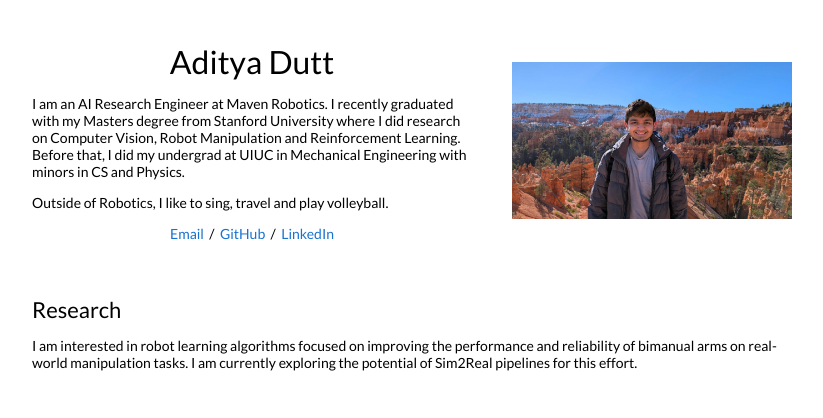
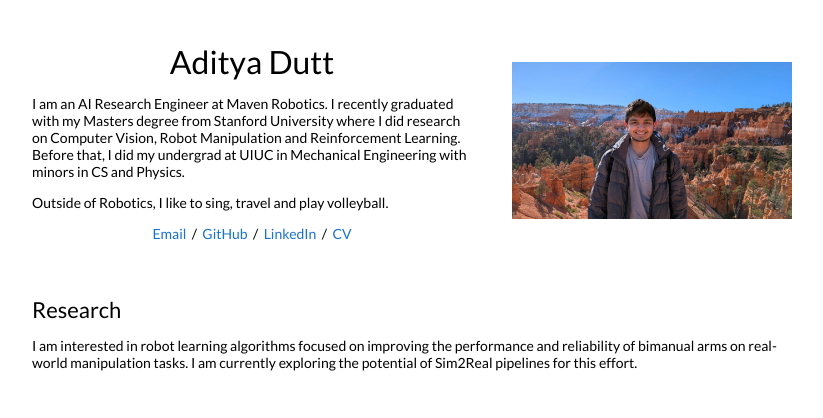
Before and after one commit to adityadutt09/adityadutt09.github.io, a Jekyll site: the page built from _posts/2025-05-15-centennial-ta.markdown, in a window 1280 px wide and 900 px high. Shown: the top 418 px of the window, without its empty margins (228-1051 px from the left). Built offline with Jekyll 4.4.1, drawn with Linux system fonts in a browser that asks for light colours.

```diff
--- a/_layouts/default.html
+++ b/_layouts/default.html
@@ -43,7 +43,8 @@
                 <a target="_blank" href="mailto:{{ site.footer-links.email }}"> Email</a> &nbsp;/&nbsp;
                 <a href="https://github.com/{{ site.footer-links.github }}">GitHub</a> &nbsp;/&nbsp;
                 <!-- <a href="https://scholar.google.com/citations?user={{ site.footer-links.googlescholar }}">Google Scholar</a> &nbsp;/&nbsp; -->
-                <a href="https://www.linkedin.com/in/{{ site.footer-links.linkedin }}"> LinkedIn </a>
+                <a href="https://www.linkedin.com/in/{{ site.footer-links.linkedin }}"> LinkedIn </a> &nbsp;/&nbsp;
+                <a href="/pdfs/cv.pdf">CV</a>
               </p>
             </td>
             <td style="padding:2.5%;width:40%;max-width:40%">
--- a/_posts/2025-05-15-centennial-ta.markdown
+++ b/_posts/2025-05-15-centennial-ta.markdown
@@ -4,5 +4,6 @@ title:  "Centennial Teaching Assistant Award 2025"
 date:   2025-05-15 12:00:00 +00:00
 categories: awards
 venue: "Stanford"
+website: https://ctl.stanford.edu/grad-teaching/ta-award/winners#en25
 ---
 Description of the award and why you received it. Include context about the significance of the recognition.
```
Also changed, not shown: 1 other file.
